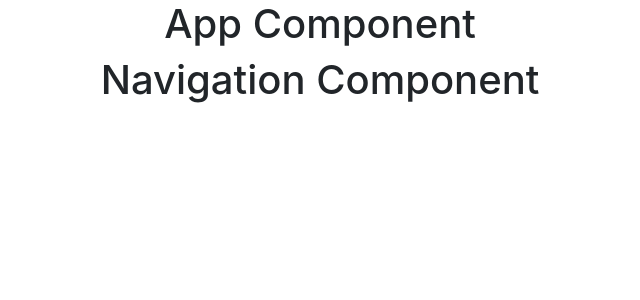
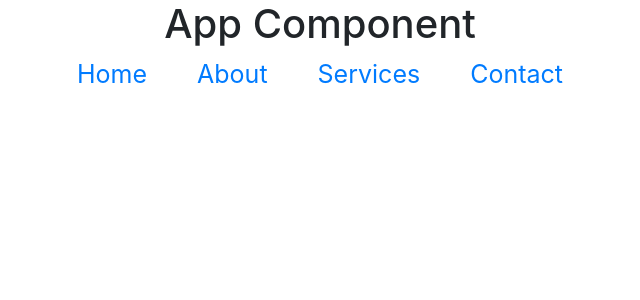
Before and after one commit to Shahbaz-Muzammil/ReactNavigationTool, a React (Create React App) app: page / in a window 1280 px wide. Shown: the top 300 px of the page, without its empty margins (320-960 px from the left). Built offline with nearby package versions, Linux system fonts and the light colour scheme.

Commit message:
KP/Created Navigation Component

```diff
--- a/public/index.html
+++ b/public/index.html
@@ -24,7 +24,7 @@
       work correctly both with client-side routing and a non-root public URL.
       Learn how to configure a non-root public URL by running `npm run build`.
     -->
-    <title>KHWAJA</title>
+    <title>PDAC-4</title>
   </head>
   <body>
     <noscript>You need to enable JavaScript to run this app.</noscript>
--- /dev/null
+++ b/src/Components/Navigation/Navigation.css
@@ -0,0 +1,4 @@
+a{
+  padding: 25px;
+  font-size: 25px;
+ }
--- a/src/Components/Navigation/Navigation.jsx
+++ b/src/Components/Navigation/Navigation.jsx
@@ -1,9 +1,14 @@
 import React from "react";
-
+import "./Navigation.css";
 export const Navigation = () => {
   return (
     <div>
-      <h1>Navigation Component</h1>
+      <nav>
+        <a href="">Home</a>
+        <a href="">About</a>
+        <a href="">Services</a>
+        <a href="">Contact</a>
+      </nav>
     </div>
   );
 };
```
Also changed, not shown: src/Components/Pages/About.jsx (added, +11 -0 lines), src/Components/Pages/Contact.jsx (added, +11 -0 lines), src/Components/Pages/Home.jsx (added, +11 -0 lines), src/Components/Pages/Services.jsx (added, +11 -0 lines).
